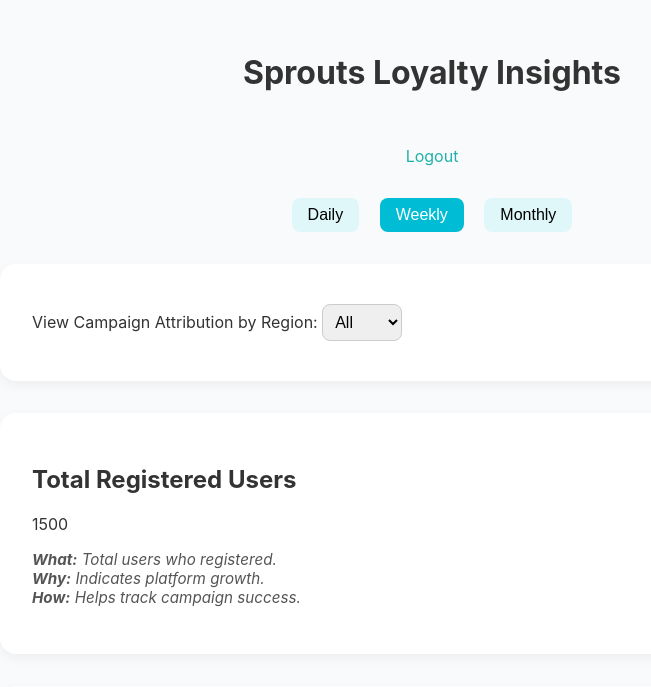
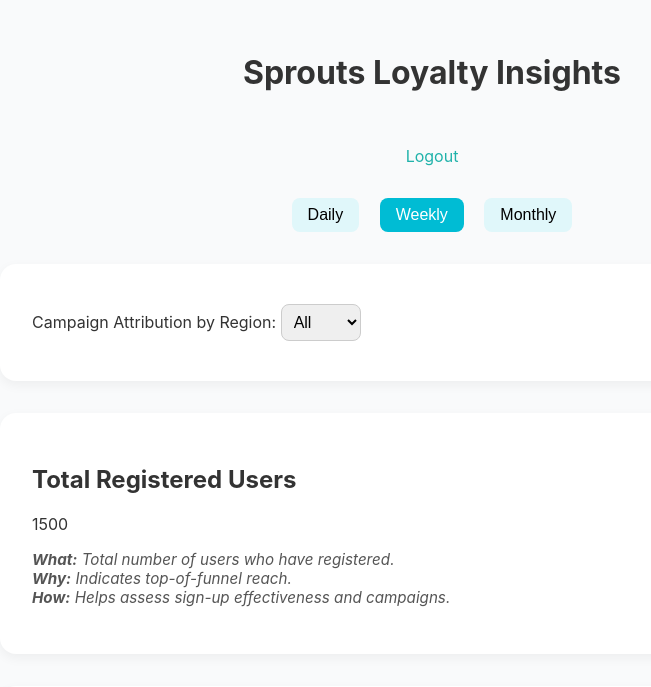
Before and after one commit to laneycs/loyalty-dashboard, a Flask app: page /dashboard in a window 1280 px wide. Shown: the top 687 px of the page, without its empty margins (208-859 px from the left). Run offline with Flask 3, Linux system fonts and the light colour scheme; the visitor is signed in with stand-in values (Sample User, id 1); some libraries are stand-ins or nearby versions.

Commit message:
🚧 Dashboard v4: More metrics, better visuals, and storytelling foundations

```diff
--- a/templates/dashboard.html
+++ b/templates/dashboard.html
@@ -18,7 +18,7 @@
     </div>
 
     <div class="card">
-        <label for="location">View Campaign Attribution by Region:</label>
+        <label for="location">Campaign Attribution by Region:</label>
         <select id="location" onchange="changeLocation()">
             {% for loc in locations %}
                 <option value="{{ loc }}" {% if loc == selected_location %}selected{% endif %}>{{ loc }}</option>
@@ -29,7 +29,9 @@
     <div class="card">
         <h2>Total Registered Users</h2>
         <p>{{ metrics['Total Registered Users'] }}</p>
-        <p class="narrative"><strong>What:</strong> Total users who registered.<br><strong>Why:</strong> Indicates platform growth.<br><strong>How:</strong> Helps track campaign success.</p>
+        <p class="narrative"><strong>What:</strong> Total number of users who have registered.<br>
+        <strong>Why:</strong> Indicates top-of-funnel reach.<br>
+        <strong>How:</strong> Helps assess sign-up effectiveness and campaigns.</p>
     </div>
 
     <div class="card" id="chart1"></div>
```
